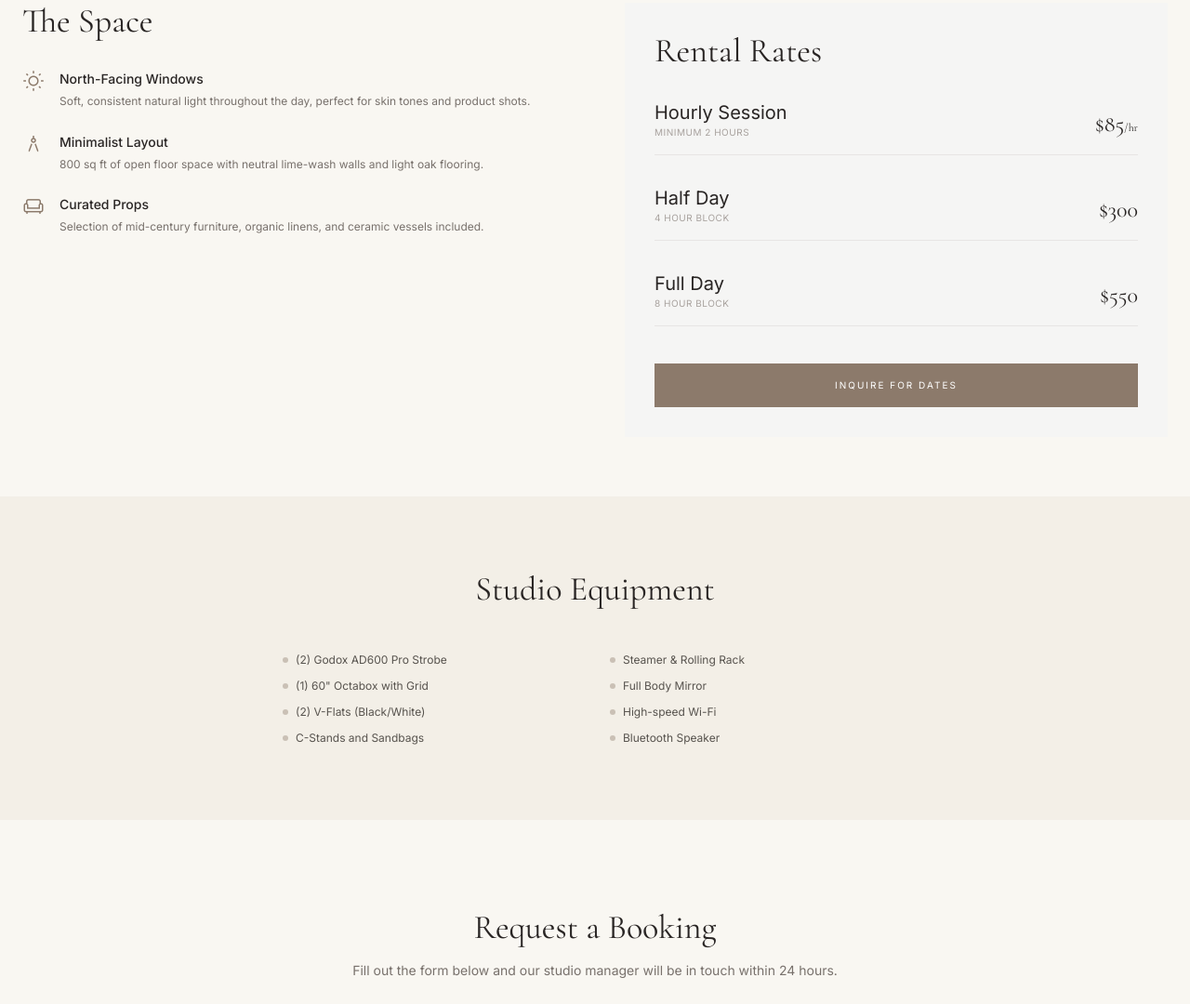
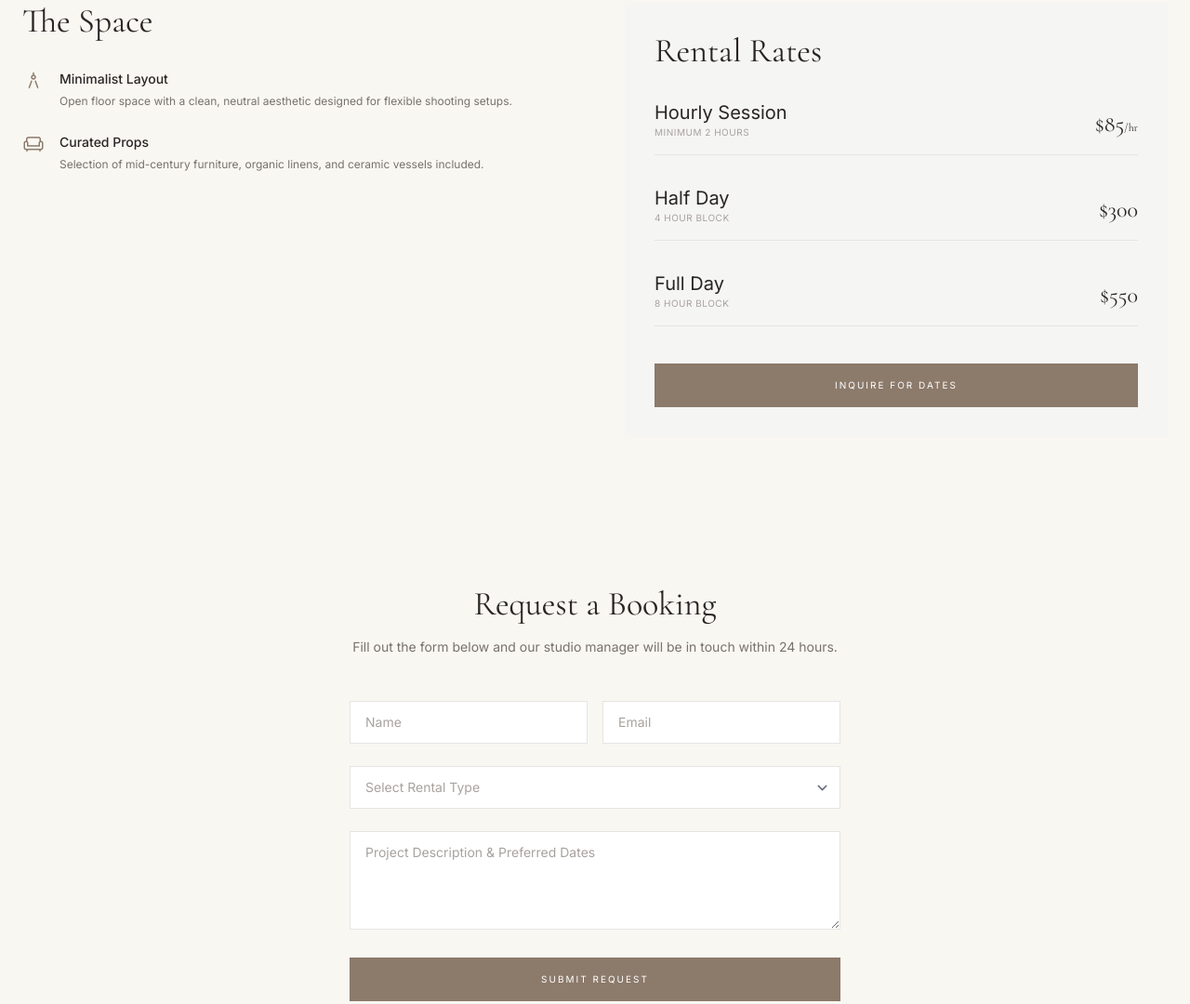
Before and after one commit to sokawai/kh3, a plain HTML site: page studio.html in a window 1280 px wide. Shown: the part 745-1825 px from the top of the page at 93% size. Drawn offline with nearby package versions, Linux system fonts and the light colour scheme.

Commit message:
Remove studio equipment section and update layout descriptions for clarity

```diff
--- a/studio.html
+++ b/studio.html
@@ -141,17 +141,10 @@ function toggleMobileMenu() {
 <h2 class="text-4xl mb-8">The Space</h2>
 <div class="space-y-6">
 <div class="flex gap-4">
-<span class="material-symbols-outlined text-primary">wb_sunny</span>
-<div>
-<h4 class="font-medium text-sm mb-1">North-Facing Windows</h4>
-<p class="text-stone-500 text-xs leading-relaxed">Soft, consistent natural light throughout the day, perfect for skin tones and product shots.</p>
-</div>
-</div>
-<div class="flex gap-4">
 <span class="material-symbols-outlined text-primary">architecture</span>
 <div>
 <h4 class="font-medium text-sm mb-1">Minimalist Layout</h4>
-<p class="text-stone-500 text-xs leading-relaxed">800 sq ft of open floor space with neutral lime-wash walls and light oak flooring.</p>
+<p class="text-stone-500 text-xs leading-relaxed">Open floor space with a clean, neutral aesthetic designed for flexible shooting setups.</p>
 </div>
 </div>
 <div class="flex gap-4">
@@ -191,25 +184,6 @@ function toggleMobileMenu() {
 <button class="w-full mt-10 bg-primary text-white py-4 text-[10px] uppercase tracking-[0.2em] hover:opacity-90 transition-opacity">
                 Inquire for Dates
             </button>
-</div>
-</div>
-</section>
-<section class="py-20 bg-accent/30 dark:bg-stone-900/30 px-6">
-<div class="max-w-2xl mx-auto">
-<h2 class="text-4xl text-center mb-12">Studio Equipment</h2>
-<div class="grid grid-cols-2 gap-8">
-<ul class="space-y-3 text-xs text-stone-600 dark:text-stone-400">
-<li class="flex items-center gap-2"><span class="w-1.5 h-1.5 rounded-full bg-primary/40"></span> (2) Godox AD600 Pro Strobe</li>
-<li class="flex items-center gap-2"><span class="w-1.5 h-1.5 rounded-full bg-primary/40"></span> (1) 60" Octabox with Grid</li>
-<li class="flex items-center gap-2"><span class="w-1.5 h-1.5 rounded-full bg-primary/40"></span> (2) V-Flats (Black/White)</li>
-<li class="flex items-center gap-2"><span class="w-1.5 h-1.5 rounded-full bg-primary/40"></span> C-Stands and Sandbags</li>
-</ul>
-<ul class="space-y-3 text-xs text-stone-600 dark:text-stone-400">
-<li class="flex items-center gap-2"><span class="w-1.5 h-1.5 rounded-full bg-primary/40"></span> Steamer &amp; Rolling Rack</li>
-<li class="flex items-center gap-2"><span class="w-1.5 h-1.5 rounded-full bg-primary/40"></span> Full Body Mirror</li>
-<li class="flex items-center gap-2"><span class="w-1.5 h-1.5 rounded-full bg-primary/40"></span> High-speed Wi-Fi</li>
-<li class="flex items-center gap-2"><span class="w-1.5 h-1.5 rounded-full bg-primary/40"></span> Bluetooth Speaker</li>
-</ul>
 </div>
 </div>
 </section>
```
